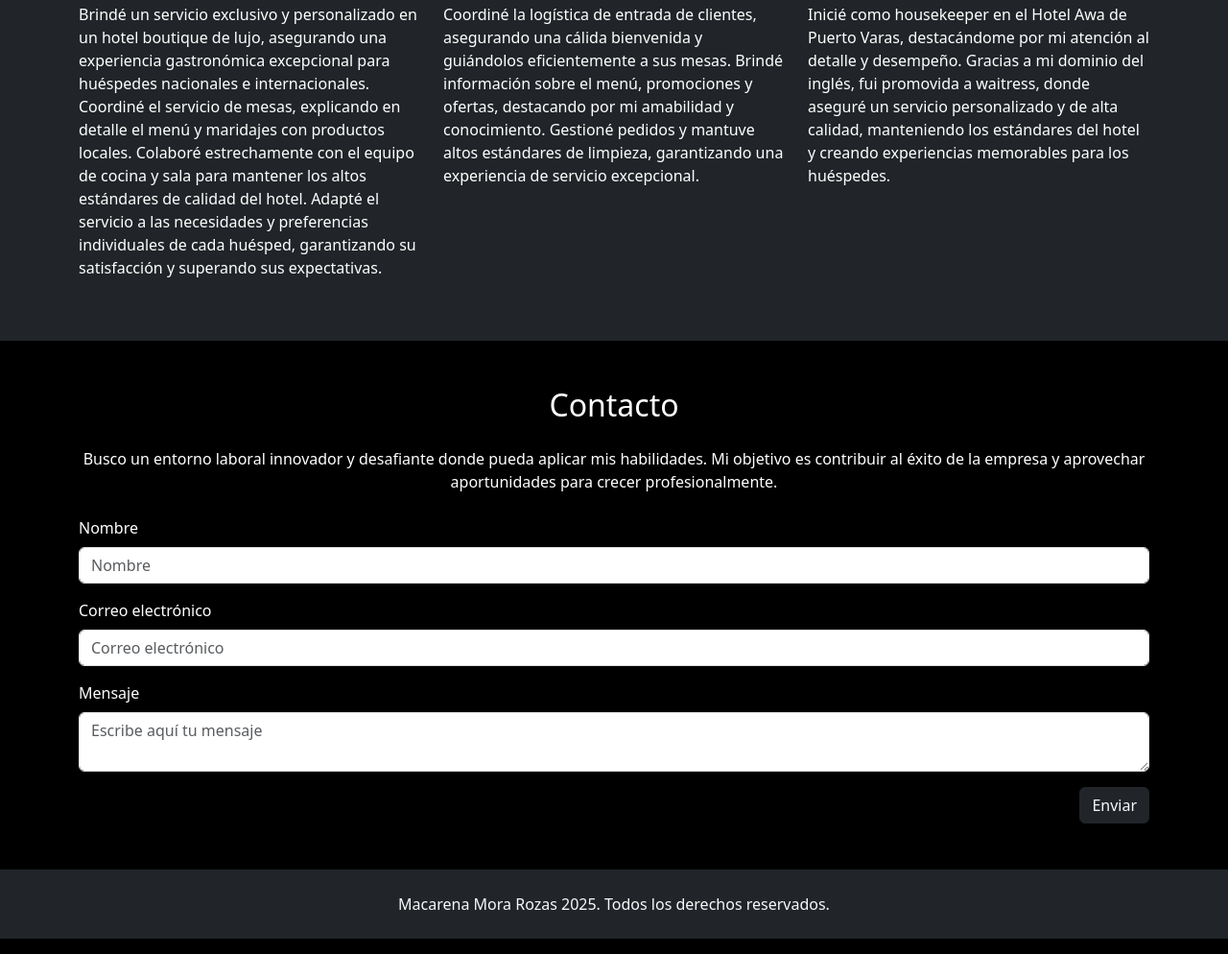
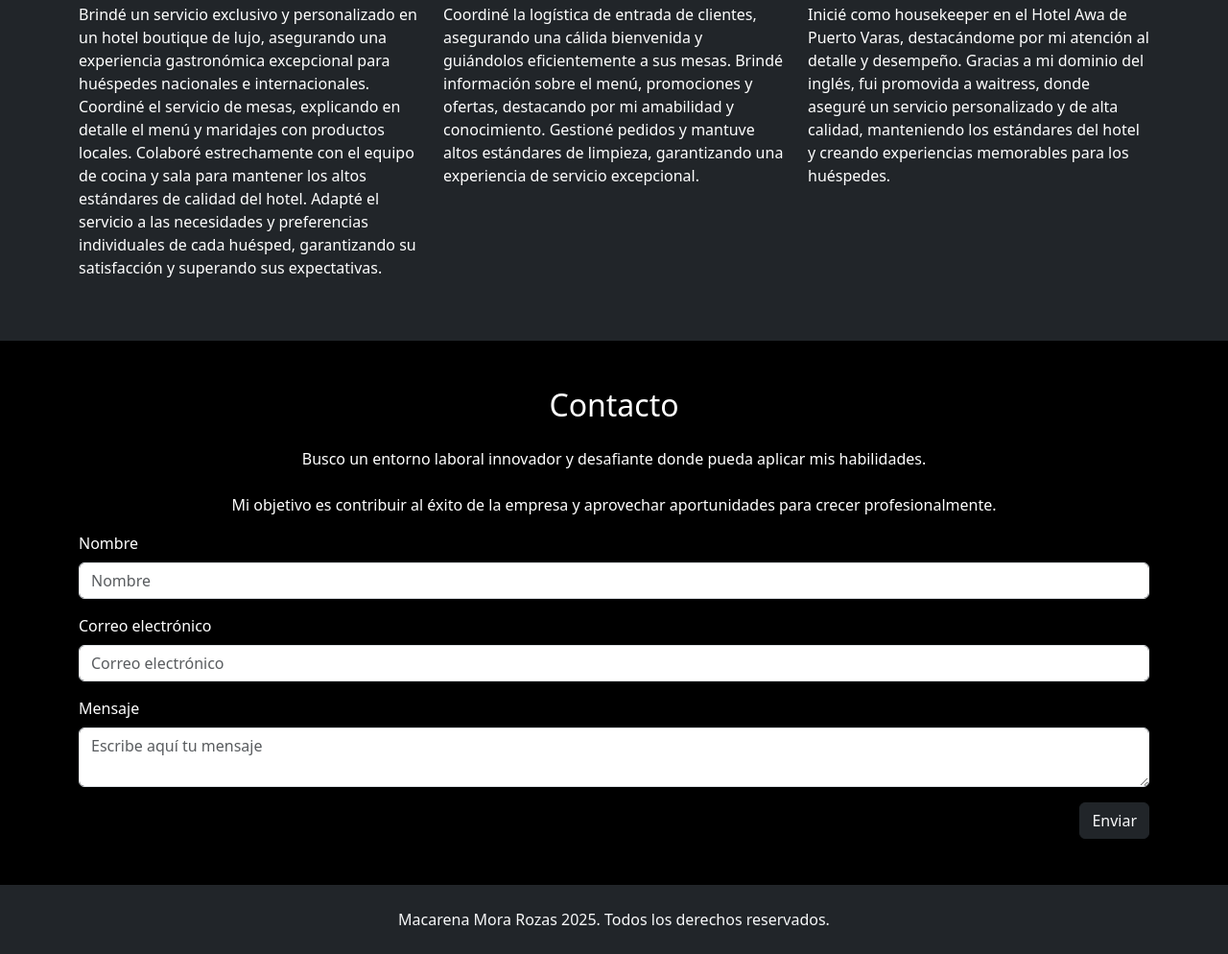
Before and after one commit to morarozascode/morarozascode.github.io, a plain HTML site: page index.html in a window 1280 px wide. Shown: the part 2261-3255 px from the top of the page at 96% size. Drawn offline with nearby package versions, Linux system fonts and the light colour scheme.

Commit message:
cambio en header

```diff
--- a/index.html
+++ b/index.html
@@ -46,9 +46,6 @@
     <a class="nav-link" href="#Contacto">Contacto</a>
   </li>
 </ul>
-
-
-
           <div class="navbar-text">
             <h4 class="mb-0">Full Stack Developer</h4>
           </div>
@@ -67,7 +64,7 @@
           style="max-width: 200px; height: 200px"
         />
         <h2>Hola!</h2>
-        <p class="text-white w-50 ms-4">
+       <p class="text-white w-100 w-md-75 w-lg-50 ms-3 ms-md-4">
           Soy Macarena Mora, estudiante de desarrollo Full Stack JavaScript en
           Desafío Latam. Vengo del mundo del turismo y la hospitalidad, donde
           aprendí el valor del trabajo en equipo, la atención al detalle y la
@@ -235,7 +232,11 @@ creando experiencias memorables para los huéspedes.</p>
 
       <p class="text-center my-4 d-none d-md-block">
         Busco un entorno laboral innovador y desafiante
-            donde pueda aplicar mis habilidades. Mi objetivo es contribuir al
+            donde pueda aplicar mis habilidades.
+      </p>
+
+      <p class="text-center d-md-block">
+        Mi objetivo es contribuir al
             éxito de la empresa y aprovechar aportunidades para crecer
             profesionalmente.
       </p>
@@ -275,7 +276,5 @@ creando experiencias memorables para los huéspedes.</p>
       crossorigin="anonymous"
     ></script>
 
-
-
   </body>
 </html>
```
